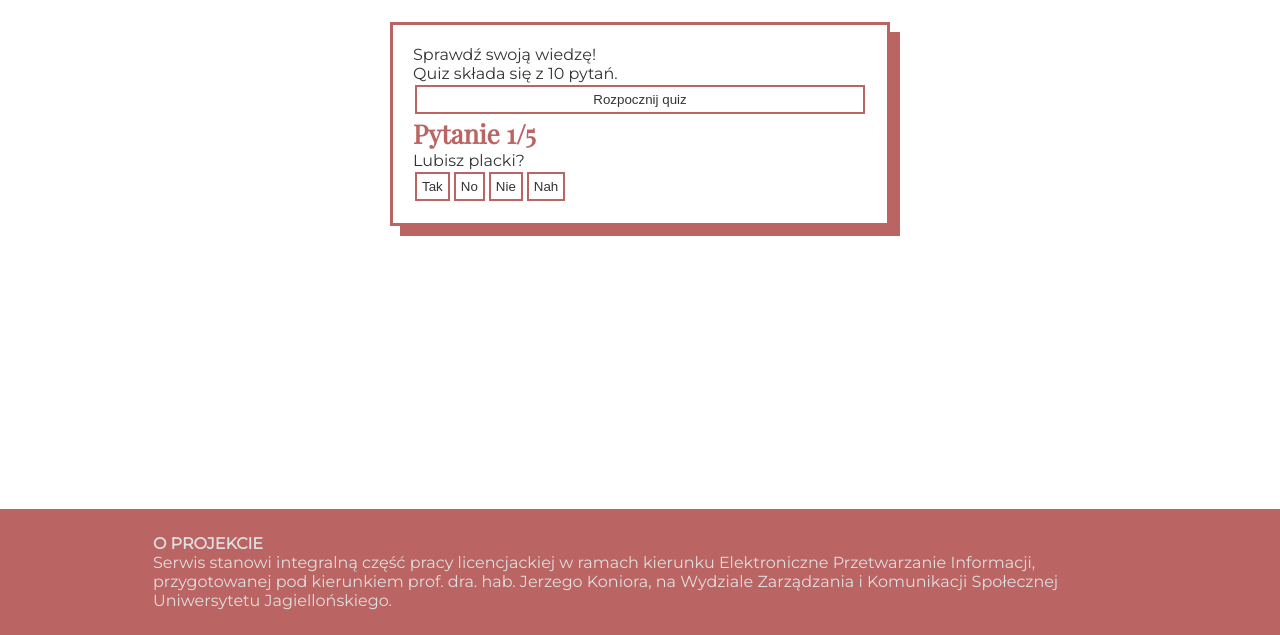
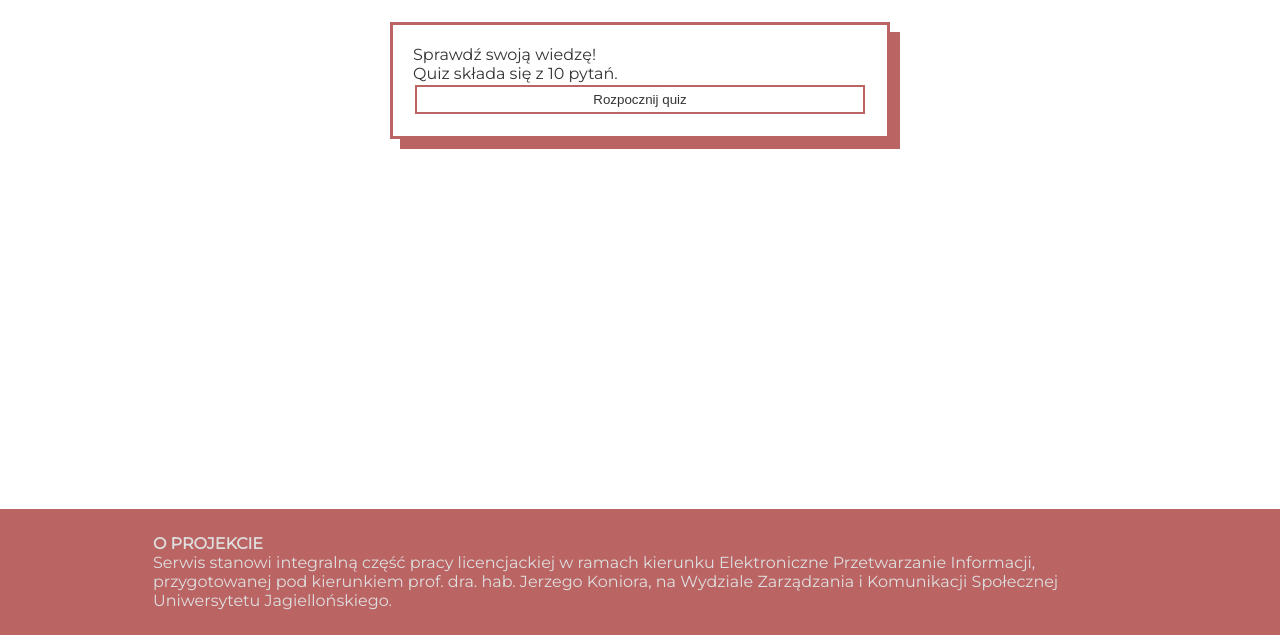
Before and after one commit to kwiecie/licencjat_frontend, a Gatsby site: page /quizes in a window 1280 px wide. Shown: the part 165-800 px from the top of the page. Built offline with nearby package versions, Linux system fonts and the light colour scheme; Gatsby itself is replaced by a stand-in of ours.

```diff
--- a/src/components/timelineMenu.js
+++ b/src/components/timelineMenu.js
@@ -19,7 +19,6 @@
     }
   `)
 
-  console.log(data)
   return (
     <div className={timelineMenuStyles.timelineMenu}>
       <ul className={timelineMenuStyles.timelineUl}>
--- a/src/pages/quizes.js
+++ b/src/pages/quizes.js
@@ -1,3 +1,4 @@
+import { Link } from "gatsby"
 import React, { useState } from "react"
 import Layout from "../components/layout"
 import * as quizesStyles from "../components/quizes.module.scss"
@@ -5,50 +6,95 @@
 const Quizes = () => {
   const questions = [
     {
-      questionText: 'Lubisz placki?',
+      questionText: 'Jaki artysta przyczynił się, do spopularyzowania strojów ludowych na początku XX w.?',
       answers: [
-        {answerText: 'Tak', isCorrect: true},
-        {answerText: 'No', isCorrect: false},
-        {answerText: 'Nie', isCorrect: false},
-        {answerText: 'Nah', isCorrect: false},
+        {answerText: 'Wojciech Gerson', isCorrect: false},
+        {answerText: 'Stanisław Przybyszewski', isCorrect: false},
+        {answerText: 'Stanisław Wyspiański', isCorrect: true},
+        {answerText: 'Edward Okuń', isCorrect: false},
       ]
     },
     {
-      questionText: 'Jak masz na imie?',
+      questionText: 'Rajer oznacza:',
       answers: [
-        {answerText: 'Johnny Bravo', isCorrect: true},
-        {answerText: 'yass', isCorrect: false},
-        {answerText: 'Tak', isCorrect: false},
-        {answerText: 'blah', isCorrect: false},
+        {answerText: 'typ parasola', isCorrect: false},
+        {answerText: 'pióro ozdabiające kapelusz', isCorrect: true},
+        {answerText: 'część bielizny noszonej na początku XX w.', isCorrect: false},
+        {answerText: 'nakrycie głowy', isCorrect: false},
       ]
     },
     {
-      questionText: 'Jak nazywał się projektant, który zrewolucjonizował modę w 1921 r.?',
+      questionText: 'Jak nazywał się projektant, który promował styl orientalistyczny w latach 20.?',
       answers: [
-        {answerText: 'Poiret', isCorrect: true},
-        {answerText: 'Gucci', isCorrect: false},
-        {answerText: 'Dior', isCorrect: true},
-        {answerText: 'Anna Wintour', isCorrect: false},
+        {answerText: 'Paul Poiret', isCorrect: true},
+        {answerText: 'Jeanne Margaine-Lacroix', isCorrect: false},
+        {answerText: 'Chritian Dior', isCorrect: false},
+        {answerText: 'Paul Iribe', isCorrect: false},
       ]
     },
     {
-      questionText: 'Ile masz lat?',
+      questionText: 'Jak nazywał się polski fryzjer, który wypromował fryzurę na chłopczycę?',
       answers: [
-        {answerText: '1', isCorrect: false},
-        {answerText: '2', isCorrect: false},
-        {answerText: '3', isCorrect: true},
-        {answerText: '4', isCorrect: false},
+        {answerText: 'Adam Cierpkowski', isCorrect: false},
+        {answerText: 'Antoni Cieszyński', isCorrect: false},
+        {answerText: 'Maciej Maniewski', isCorrect: false},
+        {answerText: 'Antoni Cierplikowski', isCorrect: true},
       ]
     },
     {
-      questionText: 'Kto założył przedsiębiorstwo odzieżowe Telimena?',
+      questionText: 'Polska aktorka okresu dwudziestolecia międzywojennego, która zagrała m.in. w filmie “Prokurator Alicjia Horn” to:',
       answers: [
-        {answerText: 'Ja', isCorrect: false},
-        {answerText: 'Hades', isCorrect: false},
-        {answerText: 'Kleopatra', isCorrect: false},
-        {answerText: 'siiwy dym', isCorrect: true},
+        {answerText: 'Jadwiga Smosarska', isCorrect: true},
+        {answerText: 'Ina Benita', isCorrect: false},
+        {answerText: 'Tola Mankiewiczówna', isCorrect: false},
+        {answerText: 'Mieczysława Ćwiklińska', isCorrect: false},
       ]
     },
+    {
+      questionText: 'Jak nazywały się torby popularne w okresie drugiej wojny światowej?',
+      answers: [
+        {answerText: 'listonoszki', isCorrect: false},
+        {answerText: 'trumniaki', isCorrect: false},
+        {answerText: 'konduktorki', isCorrect: true},
+        {answerText: 'sakiewki', isCorrect: false},
+      ]
+    },
+    {
+      questionText: 'W którym roku powstało przedsiębiorstwo Moda Polska?',
+      answers: [
+        {answerText: '1959', isCorrect: false},
+        {answerText: '1962', isCorrect: false},
+        {answerText: '1960', isCorrect: false},
+        {answerText: '1958', isCorrect: true},
+      ]
+    },
+    {
+      questionText: 'W jakim dzienniku pojawiła się reklama butiku Biba?',
+      answers: [
+        {answerText: 'Daily Star', isCorrect: false},
+        {answerText: 'The Guardian', isCorrect: false},
+        {answerText: 'Daily Mirror', isCorrect: true},
+        {answerText: 'Daily Mail', isCorrect: false},
+      ]
+    },
+    {
+      questionText: 'Kiedy w Polsce został wprowadzony stan wojenny?',
+      answers: [
+        {answerText: '13 grudnia 1981', isCorrect: true},
+        {answerText: '11 stycznia 1981', isCorrect: false},
+        {answerText: '11 grudnia 1982', isCorrect: false},
+        {answerText: '13 stycznia 1982', isCorrect: false},
+      ]
+    },
+    {
+      questionText: 'Które z polskich przedsiębiorstw odzieżowych  zajmuje się obecnie szyciem mundurów i tóg prawniczych?',
+      answers: [
+        {answerText: 'Moda Polska', isCorrect: false},
+        {answerText: 'Telimena', isCorrect: true},
+        {answerText: 'Torpo', isCorrect: false},
+        {answerText: 'Hexeline', isCorrect: false},
+      ]
+    }
   ]
   const [currentQuestion, setCurrentQuestion] = useState(0)
 
@@ -59,6 +105,11 @@
   const [showQuiz, setShowQuiz] = useState(false)
 
   const handleShowQuizButtonClick = () => {
+    setShowQuiz(true)
+  }
+
+  const resetQuiz = () => {
+    setScore(0)
     setShowQuiz(true)
   }
 
@@ -74,28 +125,23 @@
   }
 
   console.log(questions[0].answers[0].isCorrect)
-
     return (
       <Layout>
         <h1 className={quizesStyles.h1}>Quiz</h1>
         <div className={quizesStyles.quiz}>
-          <p>
-            Sprawdź swoją wiedzę!
-          </p>
-          <p>
-            Quiz składa się z 10 pytań.
-          </p>
-          <button
-            className={quizesStyles.button}
-            onClick={() => handleShowQuizButtonClick()}
-            >
-            Rozpocznij quiz
-          </button>
-
-          {showScore ? (
+          { showQuiz ? (
+            showScore ? (
+              <>
                 <h2>
                   Twój wynik to: {score}/{questions.length}
                 </h2>
+                <button
+                  className={quizesStyles.button}
+                  onClick={() => resetQuiz()}
+                  >
+                    Spróbuj ponownie!
+                </button>
+              </>
             ) : (
               <>
                 <h2>
@@ -116,8 +162,24 @@
                   ))}
                 </div>
               </>
-          )}
-
+            )
+          ) : (
+            <>
+            <p>
+            Sprawdź swoją wiedzę!
+            </p>
+            <p>
+              Quiz składa się z 10 pytań.
+            </p>
+            <button
+              className={quizesStyles.button}
+              onClick={() => handleShowQuizButtonClick()}
+              >
+              Rozpocznij quiz
+            </button>
+            </>
+          )
+          }
         </div>
       </Layout>
     )
```
Also changed, not shown: src/components/period.js (+8 -33 lines), src/components/periodDesc.js (added, +17 -0 lines), src/pages/timeline.js (+18 -3 lines). Lines whose indentation alone changed are shown as unchanged.
